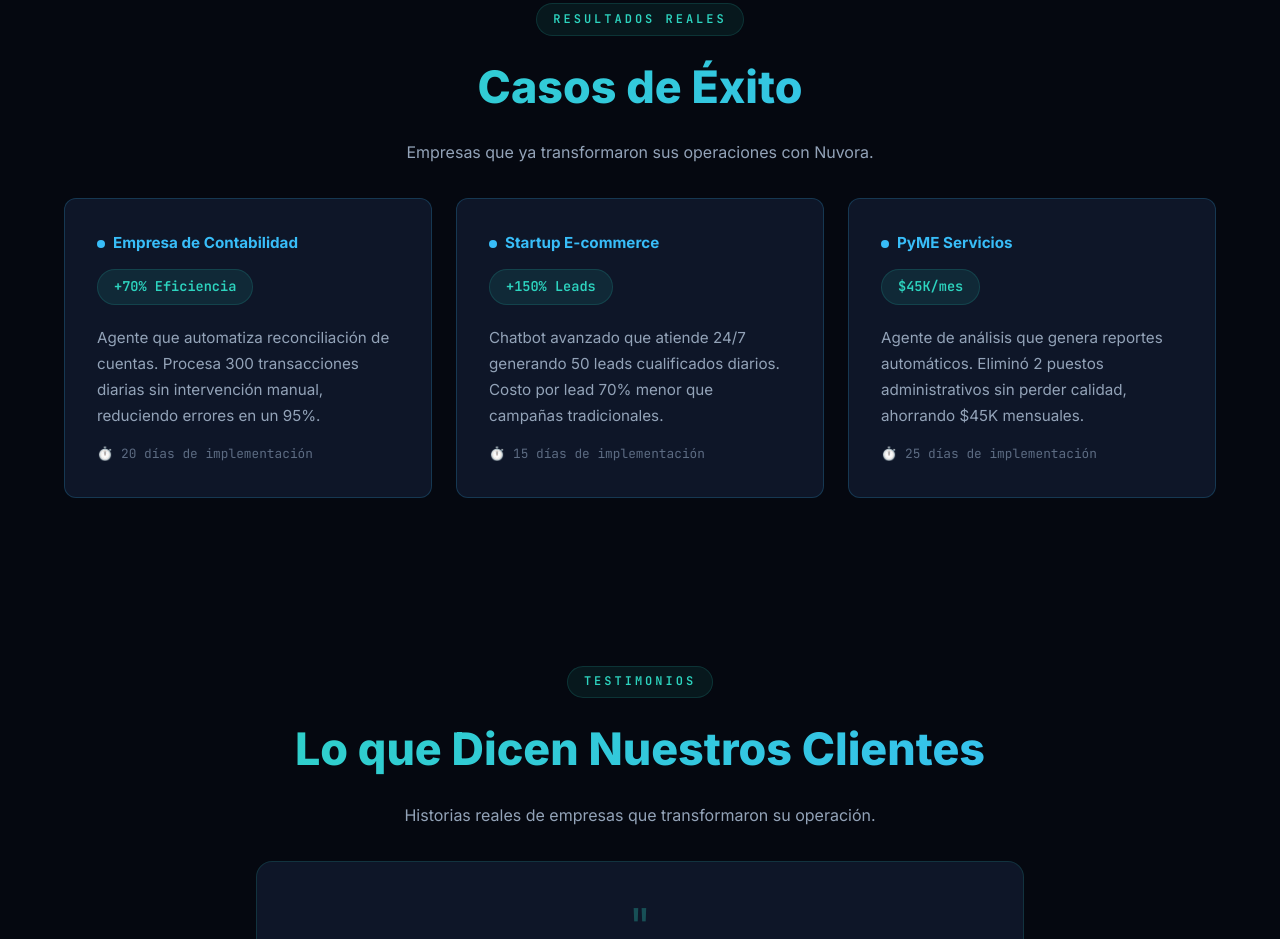
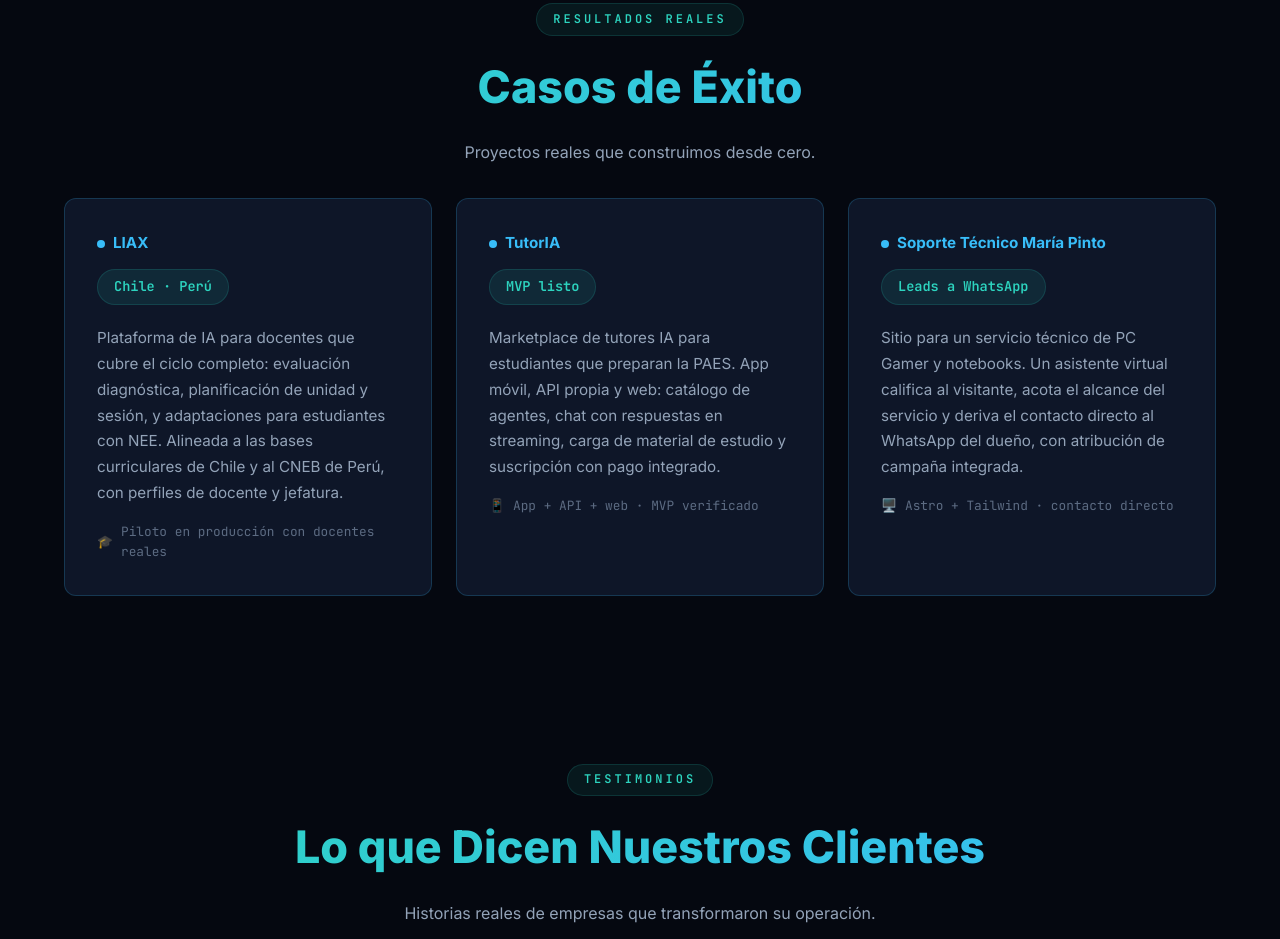
Before and after one commit to AlanAlba2023/nexus-ai, a website: page index.html in a window 1280 px wide. Shown: the part 3833-4772 px from the top of the page. Drawn offline with Linux system fonts and the light colour scheme.

Commit message:
content(cases): replace invented case studies with real projects

```diff
--- a/index.html
+++ b/index.html
@@ -247,32 +247,32 @@
             <div class="section-header reveal">
                 <span class="section-tag">Resultados Reales</span>
                 <h2>Casos de Éxito</h2>
-                <p class="section-desc">Empresas que ya transformaron sus operaciones con Nuvora.</p>
+                <p class="section-desc">Proyectos reales que construimos desde cero.</p>
             </div>
             <div class="grid">
                 <div class="case-card reveal reveal-delay-1">
                     <div class="case-header">
-                        <div class="case-company">Empresa de Contabilidad</div>
-                        <div class="case-result">+70% Eficiencia</div>
+                        <div class="case-company">LIAX</div>
+                        <div class="case-result">Chile · Perú</div>
                     </div>
-                    <p>Agente que automatiza reconciliación de cuentas. Procesa 300 transacciones diarias sin intervención manual, reduciendo errores en un 95%.</p>
-                    <div class="case-meta"><span class="meta-icon">⏱️</span> 20 días de implementación</div>
+                    <p>Plataforma de IA para docentes que cubre el ciclo completo: evaluación diagnóstica, planificación de unidad y sesión, y adaptaciones para estudiantes con NEE. Alineada a las bases curriculares de Chile y al CNEB de Perú, con perfiles de docente y jefatura.</p>
+                    <div class="case-meta"><span class="meta-icon">🎓</span> Piloto en producción con docentes reales</div>
                 </div>
                 <div class="case-card reveal reveal-delay-2">
                     <div class="case-header">
-                        <div class="case-company">Startup E-commerce</div>
-                        <div class="case-result">+150% Leads</div>
+                        <div class="case-company">TutorIA</div>
+                        <div class="case-result">MVP listo</div>
                     </div>
-                    <p>Chatbot avanzado que atiende 24/7 generando 50 leads cualificados diarios. Costo por lead 70% menor que campañas tradicionales.</p>
-                    <div class="case-meta"><span class="meta-icon">⏱️</span> 15 días de implementación</div>
+                    <p>Marketplace de tutores IA para estudiantes que preparan la PAES. App móvil, API propia y web: catálogo de agentes, chat con respuestas en streaming, carga de material de estudio y suscripción con pago integrado.</p>
+                    <div class="case-meta"><span class="meta-icon">📱</span> App + API + web · MVP verificado</div>
                 </div>
                 <div class="case-card reveal reveal-delay-3">
                     <div class="case-header">
-                        <div class="case-company">PyME Servicios</div>
-                        <div class="case-result">$45K/mes</div>
+                        <div class="case-company">Soporte Técnico María Pinto</div>
+                        <div class="case-result">Leads a WhatsApp</div>
                     </div>
-                    <p>Agente de análisis que genera reportes automáticos. Eliminó 2 puestos administrativos sin perder calidad, ahorrando $45K mensuales.</p>
-                    <div class="case-meta"><span class="meta-icon">⏱️</span> 25 días de implementación</div>
+                    <p>Sitio para un servicio técnico de PC Gamer y notebooks. Un asistente virtual califica al visitante, acota el alcance del servicio y deriva el contacto directo al WhatsApp del dueño, con atribución de campaña integrada.</p>
+                    <div class="case-meta"><span class="meta-icon">🖥️</span> Astro + Tailwind · contacto directo</div>
                 </div>
             </div>
         </section>
```
